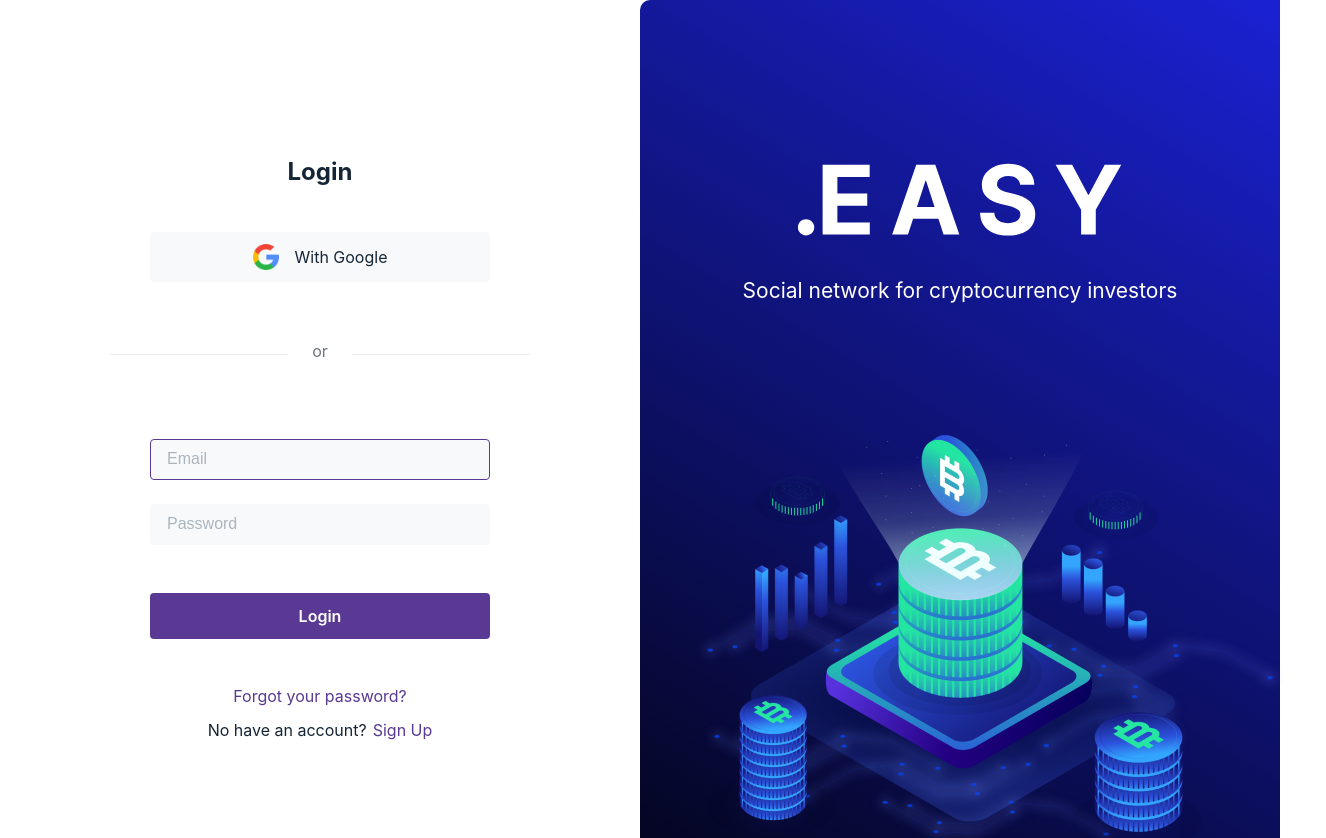
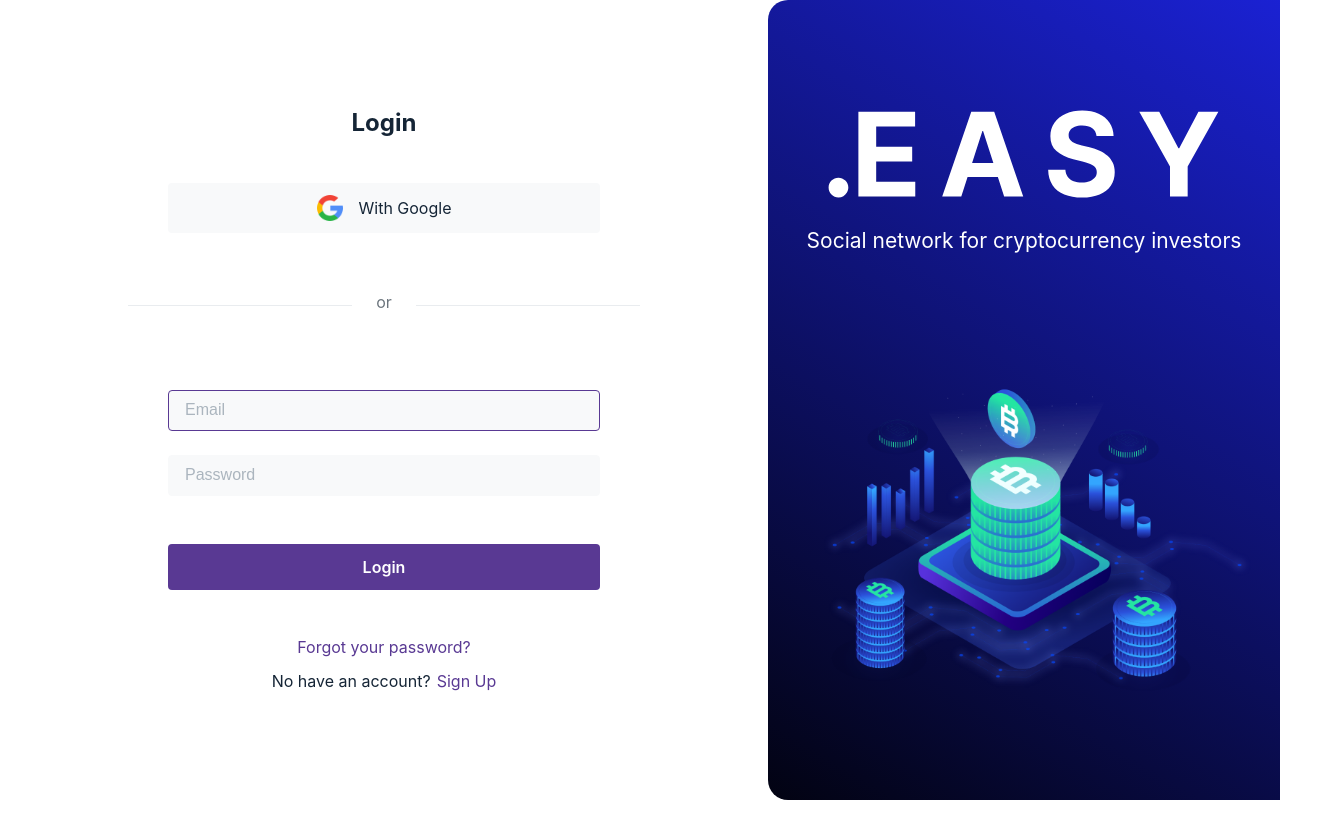
Before and after one commit to easynetworkooo/easy, a React (Create React App) app: page / in a window 1280 px wide. Shown: the top 838 px of the page, 1326 px wide, since content can reach past the window. After the commit the page ends 800 px from the top, so only its background shows below. Built offline with nearby package versions, Linux system fonts and the light colour scheme.

Commit message:
[FIX] delete scroll on auth page

```diff
--- a/src/components/Auth/Auth.module.scss
+++ b/src/components/Auth/Auth.module.scss
@@ -1,5 +1,6 @@
 .authBlock {
   display: flex;
+  max-height: 100vh;
 }
 
 .auth {
--- a/src/components/Auth/AuthLogo/AuthLogo.module.scss
+++ b/src/components/Auth/AuthLogo/AuthLogo.module.scss
@@ -1,19 +1,25 @@
 .authLogoBlock {
   flex: 1;
   display: flex;
+  height: 100vh;
   align-items: center;
-  max-width: 50%;
+  gap: 20px;
+  justify-content: space-evenly;
   flex-direction: column;
   background: linear-gradient(210.91deg, #1B22D7 -2.36%, #000000 109.15%);
-  border-radius: 10px 0px 0px 10px;
+  border-radius: 20px 0px 0px 20px;
 }
 
 .authLogoName {
-  margin-top: 160px;
+  display: flex;
+  flex-direction: column;
+  gap: 20px;
 }
 
 .authLogoDescription {
-  margin-top: 30px;
+  display: flex;
+  width: 100%;
+  align-items: center;
   span{
     font-weight: 400;
     font-size: 21px;
@@ -23,8 +29,10 @@
 }
 
 .authLogoImage {
-  margin: 120px 26px 96px 50px;
-  image{
+  display: flex;
+  align-items: center;
+  justify-content: center;
+  img{
     width: 100%;
   }
 }
--- a/src/components/Auth/AuthLogo/AuthLogo.tsx
+++ b/src/components/Auth/AuthLogo/AuthLogo.tsx
@@ -8,9 +8,9 @@
         <div className={styles.authLogoBlock}>
             <div className={styles.authLogoName}>
                 <img src={authLogoName} alt="auth logo name"/>
-            </div>
-            <div className={styles.authLogoDescription}>
-                <span>Social network for cryptocurrency investors</span>
+                <div className={styles.authLogoDescription}>
+                    <span>Social network for cryptocurrency investors</span>
+                </div>
             </div>
             <div className={styles.authLogoImage}>
                 <img src={authLogo} alt="auth logo"/>
--- a/src/components/Auth/Login/Login.module.scss
+++ b/src/components/Auth/Login/Login.module.scss
@@ -3,7 +3,8 @@
 .loginBlock {
   flex: 1;
   display: flex;
-  margin: 160px 110px 160px 110px;
+  justify-content: center;
+  margin: 0 10%;
   flex-direction: column;
   align-items: center;
 }
--- a/src/components/Auth/Recovery/Recovery.module.scss
+++ b/src/components/Auth/Recovery/Recovery.module.scss
@@ -3,7 +3,8 @@
 .recoveryBlock {
     flex: 1;
     display: flex;
-    margin: 160px 110px 160px 110px;
+    justify-content: center;
+    margin: 0 10%;
     flex-direction: column;
     align-items: center;
 }
--- a/src/components/Auth/Registration/Registration.module.scss
+++ b/src/components/Auth/Registration/Registration.module.scss
@@ -3,7 +3,8 @@
 .registrationBlock {
   flex: 1;
   display: flex;
-  margin: 160px 110px 160px 110px;
+  justify-content: center;
+  margin: 0 10%;
   flex-direction: column;
   align-items: center;
 }
```
